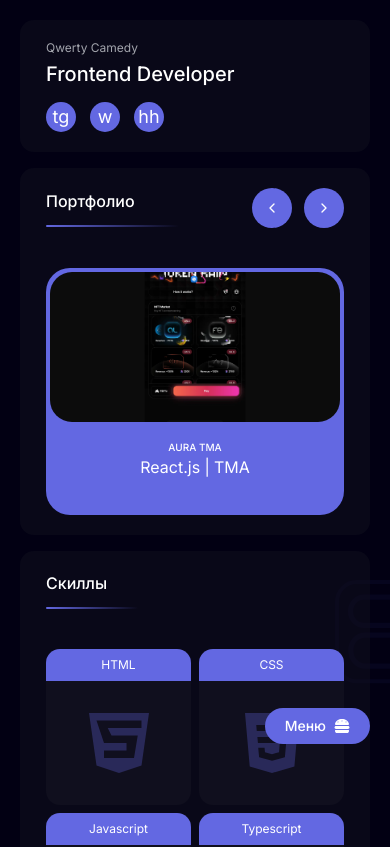
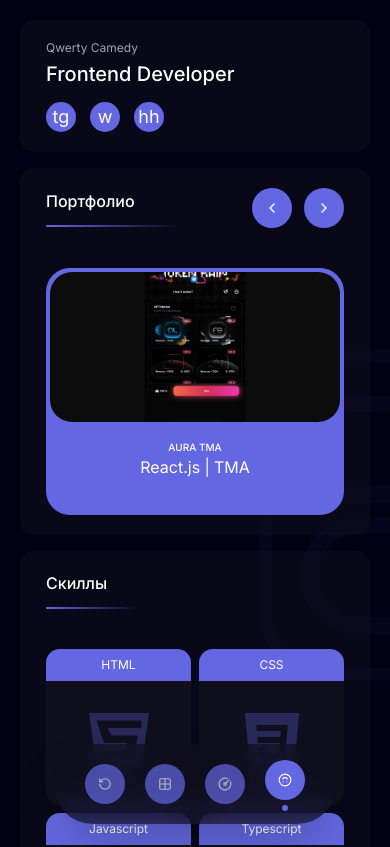
Before and after one commit to qwertycamedy/portfolio, a React (Vite) app: page /#hero in a window 390 px wide. Shown: the top 847 px of the page. Built offline with nearby package versions, Linux system fonts and the light colour scheme.

Commit message:
feat(sidebar): responsive sidebar

```diff
--- a/src/components/shared/_common/sidebar.tsx
+++ b/src/components/shared/_common/sidebar.tsx
@@ -3,10 +3,11 @@ import { Link as ScrollLink } from 'react-scroll';
 import { Card, Title, TitleSizes } from '@/components/ui';
 import meImg from '@/assets/img/me.jpg';
 import { cn, navLinks } from '@/utils';
-import { useScrollBottomMonitor } from '@/hooks';
+import { useIsMobile, useScrollBottomMonitor } from '@/hooks';
 import { NetworkLinks } from './network_links';
 
 export const Sidebar = () => {
+  const { isMobile, isTablet } = useIsMobile();
   const isBottom = useScrollBottomMonitor(navLinks[3].path);
   const [activeNavLink, setActiveNavLink] = useState<string>(navLinks[0].path);
 
@@ -15,8 +16,19 @@ export const Sidebar = () => {
   };
 
   return (
-    <aside className="sticky top-5 flex h-max w-60 min-w-60 flex-col">
-      <Card className={'flex-col gap-5 px-5.5 pt-5.5 pb-12'}>
+    <aside
+      className={cn(
+        'flex flex-col lg:sticky lg:top-5 lg:bottom-[unset] lg:left-[unset] lg:h-max lg:w-60 lg:min-w-60 lg:bg-transparent lg:pb-0',
+        'fixed bottom-0 left-0 z-1000 w-full pb-5',
+      )}
+    >
+      <Card
+        className={cn(
+          'mx-auto w-max flex-col gap-5 rounded-full px-8 pt-5 pb-5 shadow-2xl backdrop-blur-lg md:rounded-full md:px-8 md:pt-5 md:pb-5 lg:mx-0 lg:w-auto lg:px-5.5 lg:pt-5.5 lg:pb-12 lg:shadow-none lg:backdrop-blur-none',
+        )}
+      >
+        {!isMobile && !isTablet && (
+          <>
             <img
               className="h-19 w-19 rounded-full"
               src={meImg}
@@ -29,7 +41,9 @@ export const Sidebar = () => {
               </p>
             </div>
             <NetworkLinks />
-        <ul className="flex flex-col gap-3 pl-3.5">
+          </>
+        )}
+        <ul className="mx-auto flex gap-5 pl-0 lg:mx-0 lg:flex-col lg:gap-3 lg:pl-3.5">
           {navLinks.map((navLink) => (
             <li key={navLink.path}>
               <ScrollLink
@@ -50,9 +64,9 @@ export const Sidebar = () => {
               >
                 <span
                   className={cn(
-                    'bg-primary pointer-events-none absolute right-[calc(100%+8px)] flex h-1.5 w-1.5 rounded-full opacity-0 transition-opacity',
+                    'bg-primary pointer-events-none absolute top-[calc(100%-4px)] left-1/2 flex h-1.5 w-1.5 -translate-1/2 rounded-full opacity-0 transition-all duration-500 lg:top-[unset] lg:right-[calc(100%+8px)] lg:left-[unset] lg:translate-0 lg:transition-opacity lg:duration-200',
                     {
-                      'opacity-100':
+                      'top-[calc(100%+4px)] opacity-100':
                         (!isBottom && activeNavLink === navLink.path) ||
                         (isBottom && navLink.path === navLinks[3].path),
                     },
@@ -60,13 +74,18 @@ export const Sidebar = () => {
                 />
                 <span
                   className={cn(
-                    'bg-primary text-foreground flex h-5 w-5 items-center justify-center overflow-hidden rounded-full',
-                    { 'rotate-180': navLink.path === 'about' },
+                    'bg-primary text-foreground flex h-10 w-10 items-center justify-center overflow-hidden rounded-full opacity-70 transition-all lg:h-5 lg:w-5 lg:translate-y-0 lg:opacity-100 lg:transition-none',
+                    {
+                      'rotate-180': navLink.path === 'about',
+                      '-translate-y-1 opacity-100':
+                        (!isBottom && activeNavLink === navLink.path) ||
+                        (isBottom && navLink.path === navLinks[3].path),
+                    },
                   )}
                 >
                   <navLink.icon size={14} />
                 </span>
-                <span>{navLink.text}</span>
+                {!isMobile && !isTablet && <span>{navLink.text}</span>}
               </ScrollLink>
             </li>
           ))}
--- a/src/components/ui/page.tsx
+++ b/src/components/ui/page.tsx
@@ -1,13 +1,12 @@
 import { cn } from '@/utils';
 import { ReactNode } from 'react';
 import { ClassNameValue } from 'tailwind-merge';
-import { Burger, BurgerMenu, Footer, Sidebar } from '@/components/shared';
+import { Footer, Sidebar } from '@/components/shared';
 import { QcIcoOutline } from '@/components/icons';
-import { useIsMobile } from '@/hooks';
 
 export const Page = ({
   sidebar = true,
-  burger = true,
+  // burger = true,
   footer = true,
   logo = true,
   className,
@@ -15,33 +14,39 @@ export const Page = ({
   children,
 }: {
   sidebar?: boolean;
-  burger?: boolean;
+  // burger?: boolean;
   footer?: boolean;
   logo?: boolean;
   className?: ClassNameValue;
   contentCl?: ClassNameValue;
   children: ReactNode;
 }) => {
-  const { isMobile, isTablet } = useIsMobile();
+  // const { isMobile, isTablet } = useIsMobile();
 
   return (
-    <div className={cn('flex min-h-svh flex-1 flex-col gap-5 p-5', className)}>
+    <div
+      className={cn(
+        'flex min-h-svh flex-1 flex-col gap-5 px-5 pt-5 pb-30 lg:p-5',
+        className,
+      )}
+    >
       <div
         className={cn('mx-auto flex w-full max-w-7xl flex-1 gap-5', contentCl)}
       >
-        {!isMobile && !isTablet && sidebar && <Sidebar />}
+        {/* {!isMobile && !isTablet && sidebar && <Sidebar />} */}
+        {sidebar && <Sidebar />}
         {children}
       </div>
-      {(isMobile || isTablet) && burger && (
+      {/* {(isMobile || isTablet) && burger && (
         <>
           <Burger />
           <BurgerMenu />
         </>
-      )}
+      )} */}
       {footer && <Footer />}
       {logo && (
         <QcIcoOutline
-          className="text-primary/5 pointer-events-none fixed bottom-40 left-[calc(60%+100px)] -z-1 h-[27vw] w-[27vw]"
+          className="text-primary/5 pointer-events-none fixed bottom-40 left-[calc(40%+100px)] lg:left-[calc(60%+100px)] -z-1 h-[40vh] w-[40vh]  md:h-[27vw] md:w-[27vw]"
           size={400}
         />
       )}
```
Lines whose indentation alone changed are shown as unchanged.
